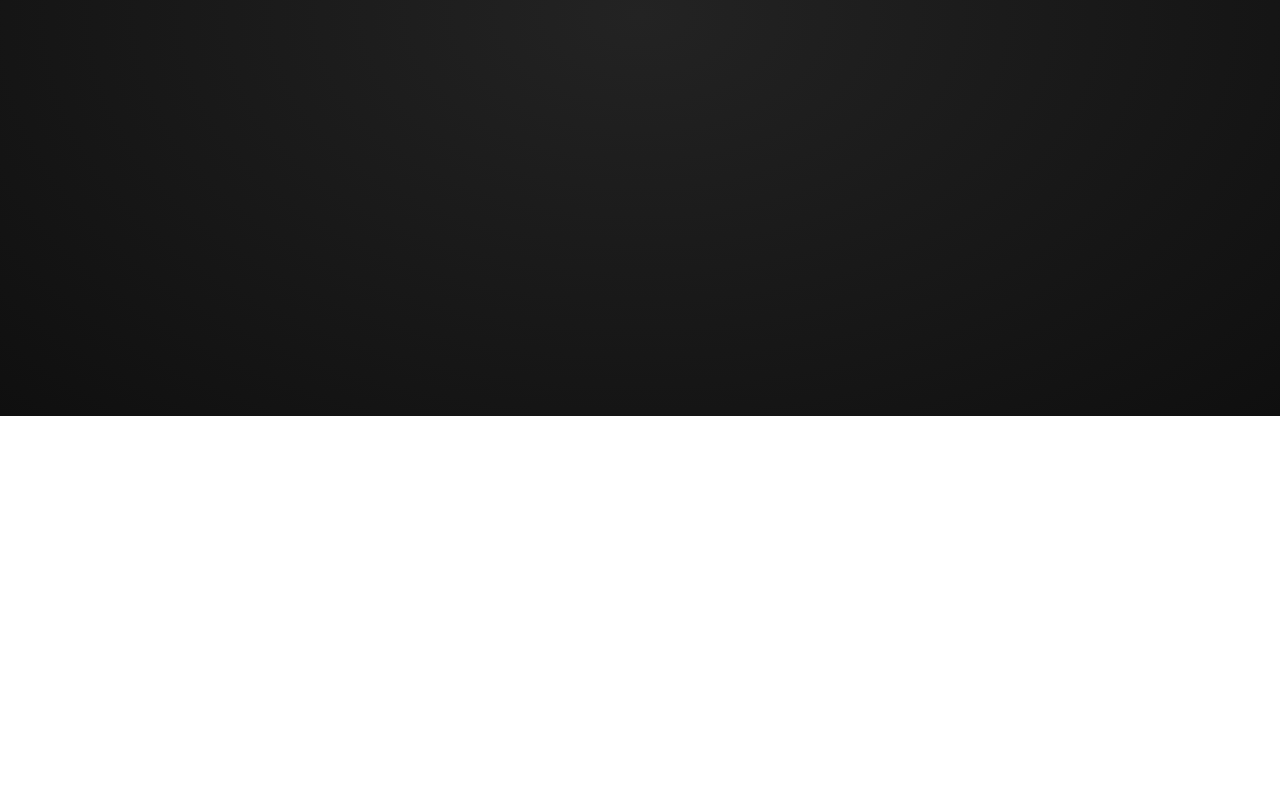
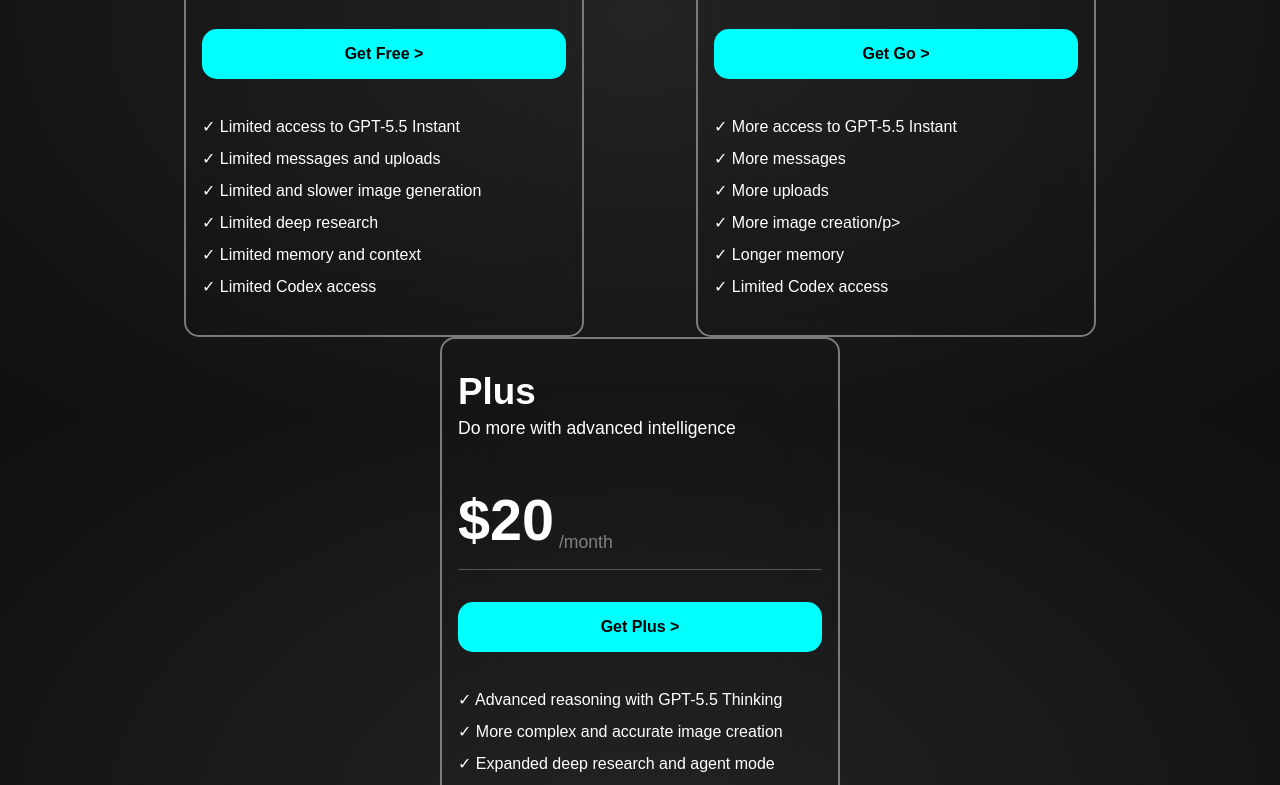
Before and after one commit to md-talat/Card-Design, a plain HTML site: page index.html in a window 1280 px wide. Shown: the part 384-1169 px from the top of the page. Before the commit the page ends 800 px from the top, so only its background shows below. Drawn offline with Linux system fonts and the light colour scheme.

Commit message:
Cards are done and the home page is done

```diff
--- a/index.html
+++ b/index.html
@@ -5,6 +5,7 @@
     <meta name="viewport" content="width=device-width, initial-scale=1.0">
     <title>Card design</title>
     <link rel="stylesheet" href="styles/nav.css">
+    <link rel="stylesheet" href="styles/main-card.css">
 </head>
 <body>
     <header>
@@ -30,11 +31,74 @@
     </header>
 
     <main>
-        <div class="card">
-            <div class="card-heading"></div>
-            <div class="card-btn"></div>
-            <div class="card-instructions"></div>
-        </div>
+        <section class="card-container">
+            <!-- Card   1 -->
+            <div class="card">
+                <div class="card-heading">
+                    <h1>Free</h1>
+                    <h2>Intelligence for everyday tasks</h2>
+                    <div class="card-price-section">
+                        <h1>$0</h1>
+                        <p>/month</p>
+                    </div>
+                </div>
+                <div class="card-btn">
+                    <a href="#">Get Free ></a>
+                </div>
+                <div class="card-instructions">
+                    <p>&check; Limited access to GPT-5.5 Instant</p>
+                    <p>&check; Limited messages and uploads</p>
+                    <p>&check; Limited and slower image generation</p>
+                    <p>&check; Limited deep research</p>
+                    <p>&check; Limited memory and context</p>
+                    <p>&check; Limited Codex access</p>
+                </div>
+            </div>
+            <!-- Card   2 -->
+            <div class="card">
+                <div class="card-heading">
+                    <h1>Go</h1>
+                    <h2>Keep chatting with expanded access</h2>
+                    <div class="card-price-section">
+                        <h1>$8</h1>
+                        <p>/month</p>
+                    </div>
+                </div>
+                <div class="card-btn">
+                    <a href="#">Get Go ></a>
+                </div>
+                <div class="card-instructions">
+                    <p>&check; More access to GPT-5.5 Instant</p>
+                    <p>&check; More messages</p>
+                    <p>&check; More uploads</p>
+                    <p>&check; More image creation/p>
+                    <p>&check; Longer memory</p>
+                    <p>&check; Limited Codex access</p>
+                </div>
+            </div>
+            <!-- Card   3 -->
+            <div class="card">
+                <div class="card-heading">
+                    <h1>Plus</h1>
+                    <h2>Do more with advanced intelligence</h2>
+                    <div class="card-price-section">
+                        <h1>$20</h1>
+                        <p>/month</p>
+                    </div>
+                </div>
+                <div class="card-btn">
+                    <a href="#">Get Plus ></a>
+                </div>
+                <div class="card-instructions">
+                    <p>&check; Advanced reasoning with GPT-5.5 Thinking</p>
+                    <p>&check; More complex and accurate image creation</p>
+                    <p>&check; Expanded deep research and agent mode</p>
+                    <p>&check; Expanded memory and context</p>
+                    <p>&check; Expanded Codex usage</p>
+                    <p>&check; Early access to new features</p>
+                </div>
+            </div>
+        </section>
     </main>
 
 </body>
--- /dev/null
+++ b/styles/main-card.css
@@ -0,0 +1,83 @@
+*{
+    margin: 0;
+    padding: 0;
+    box-sizing: border-box;
+    font-family: Arial, Helvetica, sans-serif;
+}
+
+.card-container {
+    display: flex;
+    flex-wrap: wrap;
+    margin: 2rem auto;
+    max-width: 80%;
+}
+
+.card {
+    border: 2px solid rgb(123, 123, 123);
+    display: inline-block;
+    padding: 2rem 1rem;
+    margin: 0 auto;
+    border-radius: 15px;
+    backdrop-filter: blur(30px);
+    width: 25rem;
+}
+
+.card-heading  {
+    color: white;
+    border-bottom: 1px solid rgb(84, 84, 84);
+    padding-bottom: 1rem;
+}
+
+.card-heading h1 {
+    font-size: 2.3rem;
+}
+
+.card-heading h2 {
+    font-size: 1.1rem;
+    font-weight: normal;
+    margin-top: 0.3rem;
+}
+
+.card-price-section {
+    display: flex;
+    align-items: end;
+    margin-top: 3rem;
+}
+
+.card-price-section h1 {
+    font-size: 3.6rem;
+}
+
+.card-price-section p {
+    margin-left: 0.3rem;
+    color: gray;
+    font-size: 1.1rem;
+}
+
+.card-btn {
+    text-align: center;
+    margin-top: 2rem;
+}
+
+.card-btn a {
+    display: inline-block;
+    text-decoration: none;
+    color: black;
+    font-weight: bolder;
+    padding: 1rem 2rem;
+    width: 100%;
+    background-color: cyan;
+    border-radius: 15px;
+    transition: 0.3s ease-out;
+    transform: scale(1);
+}
+
+.card-btn a:hover {
+    background-color: rgb(0, 205, 205);
+}
+
+.card-instructions {
+    margin-top: 2rem;
+    color: white;
+    line-height: 2rem;
+}
```
Also changed, not shown: styles/nav.css (line endings or trailing spaces).
